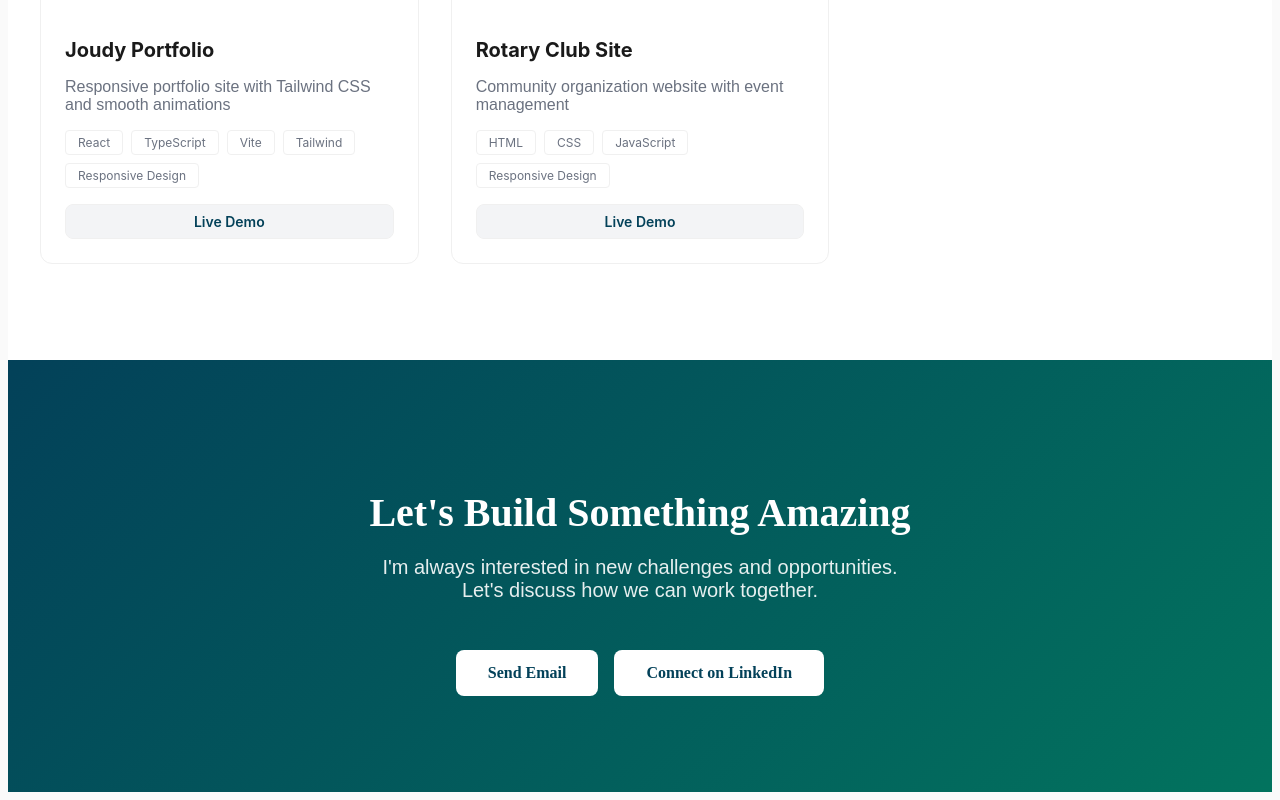
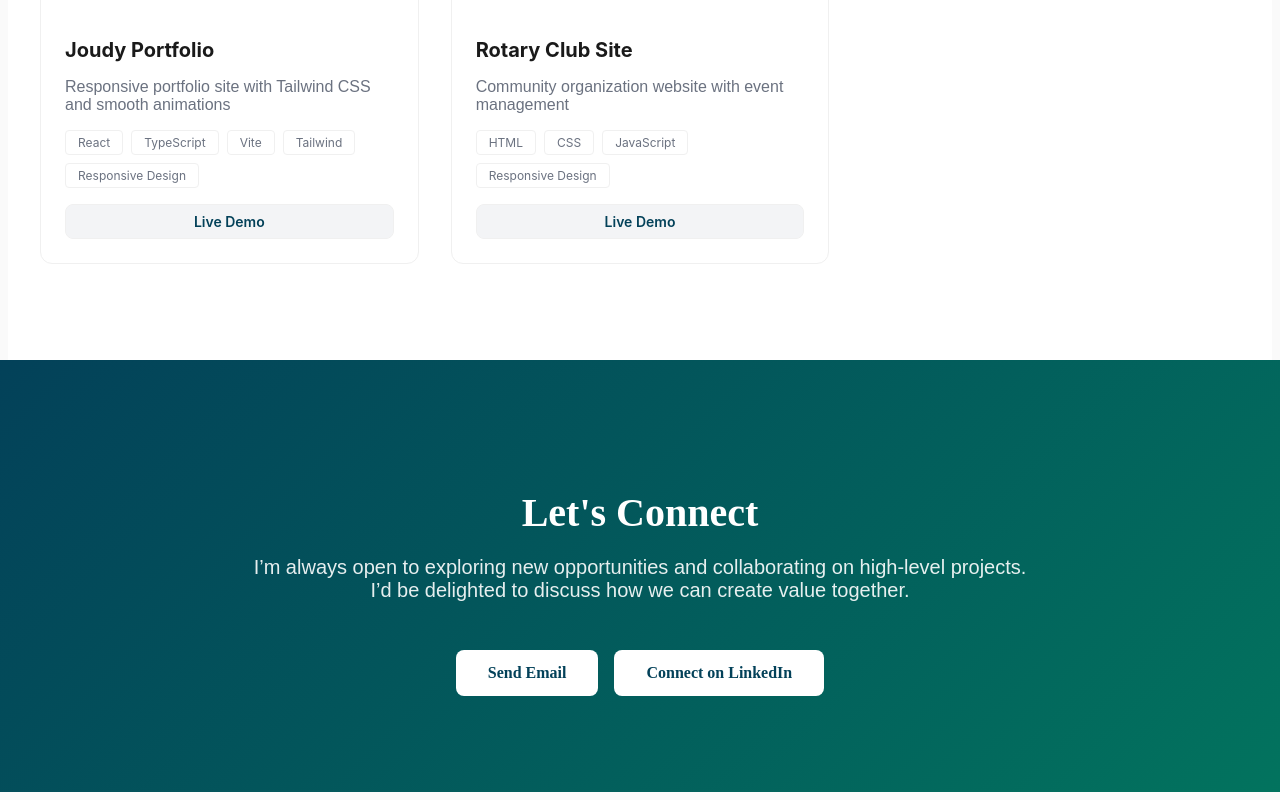
Before and after one commit to sssamuelll/portfolio, a React (Vite) app: page / in a window 1280 px wide. Shown: the part 3533-4333 px from the top of the page. Built offline with nearby package versions, Linux system fonts and the light colour scheme.

Commit message:
fix the overflow hidden

```diff
--- a/src/components/Footer/Footer.module.css
+++ b/src/components/Footer/Footer.module.css
@@ -5,7 +5,12 @@
 
 /* Contact */
 .contact{
-  padding: 6rem 2rem; background: var(--brand-grad); color:#fff; text-align:center;
+  width: 100vw;            /* ocupa todo el ancho de la ventana */
+  margin-left: calc(-50vw + 50%); /* truco para romper el centrado */
+  padding: 6rem 2rem;
+  background: var(--brand-grad);
+  color:#fff;
+  text-align:center;
 }
 .contactTitle{ font-size:2.5rem; margin-bottom:1rem; }
 .contactSubtitle{ font-size:1.25rem; opacity:.9; margin-bottom:3rem; }
@@ -14,27 +19,3 @@
   padding:.875rem 2rem; background:#fff; color: var(--brand-a); border-radius: var(--radius-sm);
   text-decoration:none; font-weight:600; transition: transform .3s ease; display: inline-block;
 }
-
-/* Contact
-.contact {
-    padding: 4rem 1rem;
-}
-
-.contactTitle {
-  font-size: 2rem;
-}
-
-.contactSubtitle {
-  font-size: 1.1rem;
-}
-
-.contactButtons {
-  flex-direction: column;
-  width: 100%;
-  max-width: 300px;
-  margin: 0 auto;
-}
-
-.contactBtn {
-  width: 100%;
-}*/
--- a/src/i18n/locales/en.json
+++ b/src/i18n/locales/en.json
@@ -102,8 +102,8 @@
         }
     },
     "contact": {
-        "title": "Let's Build Something Amazing",
-        "subtitle": "I'm always interested in new challenges and opportunities. <br/>Let's discuss how we can work together.",
+        "title": "Let's Connect",
+        "subtitle": "I’m always open to exploring new opportunities and collaborating on high-level projects. <br/>I’d be delighted to discuss how we can create value together.",
         "email": "Send Email",
         "linkedin": "Connect on LinkedIn"
     },
--- a/src/styles/index.css
+++ b/src/styles/index.css
@@ -8,10 +8,6 @@
 
 html, body, #root {
   padding: 0;
-}
-
-html, body {
-  overflow-x: hidden;
 }
 
 body {
```
